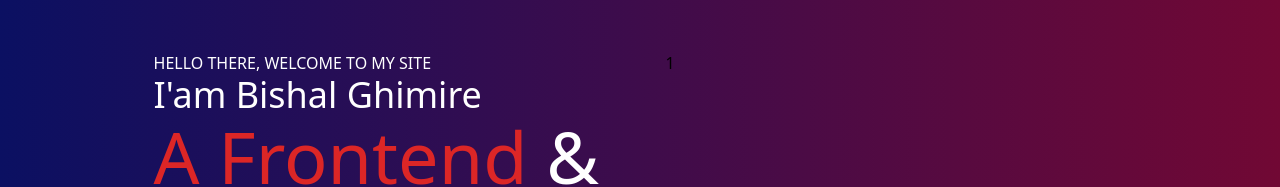
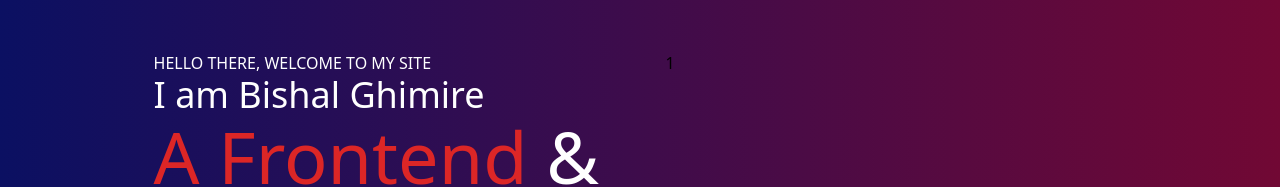
Before and after one commit to bisaalz/bishal-portfolio, a Next.js app: page / in a window 1280 px wide. Shown: the part 269-456 px from the top of the page. Built offline with nearby package versions, Linux system fonts and the light colour scheme.

Commit message:
i am changes

```diff
--- a/src/components/navbar/Navbar.jsx
+++ b/src/components/navbar/Navbar.jsx
@@ -109,7 +109,7 @@ const Navbar = () => {
                 HELLO THERE, WELCOME TO MY SITE
               </h6>
               <span className="text-[#ffffff] font-medium text-4xl">
-                I'am Bishal Ghimire
+                I am Bishal Ghimire
               </span>
               <h2
                 className="font-medium text-4xl md:text-5xl xl:text-7xl !leading-[114%] text-[#ffffff] "
```
